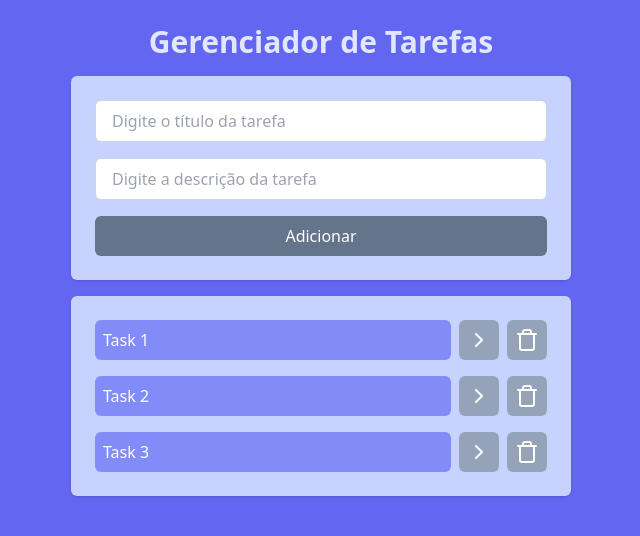
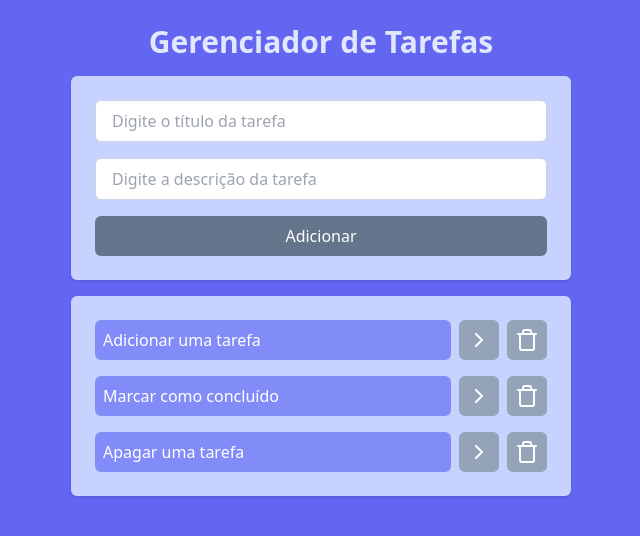
Before and after one commit to cat-cs/projetos-frontend, a React (Vite) app in the folder to-do-react/: page / in a window 1280 px wide. Shown: the top 536 px of the page, without its empty margins (319-959 px from the left). Built offline with nearby package versions, Linux system fonts and the light colour scheme.

Commit message:
basic app final

```diff
--- a/to-do-react/src/App.jsx
+++ b/to-do-react/src/App.jsx
@@ -1,13 +1,35 @@
-import { useState } from "react";
+import { useEffect, useState } from "react";
 import AddTask from "./components/AddTask";
 import Tasks from "./components/Tasks";
 
 function App() {
-  const [tasks, setTasks] = useState([
-    { id: 1, title: "Task 1", description: "tralalá", isCompleted: false },
-    { id: 2, title: "Task 2", description: "tralalá2", isCompleted: false },
-    { id: 3, title: "Task 3", description: "tralalá3", isCompleted: false },
-  ]);
+  const [tasks, setTasks] = useState(
+    JSON.parse(localStorage.getItem("tasks")) || [
+      {
+        id: 1,
+        title: "Adicionar uma tarefa",
+        description:
+          "Escreva o título e descrição da tarefa e clique em adicionar.",
+        isCompleted: false,
+      },
+      {
+        id: 2,
+        title: "Marcar como concluído",
+        description: "Clique no título da tarefa para marcar como concluída.",
+        isCompleted: false,
+      },
+      {
+        id: 3,
+        title: "Apagar uma tarefa",
+        description: "Clique na lixeira para apagar uma tarefa da lista.",
+        isCompleted: false,
+      },
+    ]
+  );
+
+  useEffect(() => {
+    localStorage.setItem("tasks", JSON.stringify(tasks));
+  }, [tasks]);
 
   function onClickCheckTask(taskId) {
     const newTasks = tasks.map((task) => {
--- a/to-do-react/src/components/Tasks.jsx
+++ b/to-do-react/src/components/Tasks.jsx
@@ -1,6 +1,19 @@
 import { ChevronRightIcon, Trash } from "lucide-react";
+import { useNavigate } from "react-router-dom";
 
 function Tasks({ tasks, onClickCheckTask, onClickDeleteTask }) {
+  const navigate = useNavigate();
+
+  function onClickDetails(task) {
+    const query = new URLSearchParams()
+    query.set("title", task.title)
+    query.set("description", task.description)
+
+    navigate(
+      `/task-description?${query.toString()}`
+    );
+  }
+
   return (
     <ul className="space-y-4 p-6 bg-indigo-200 rounded-md shadow">
       {tasks.map((task) => (
@@ -13,7 +26,10 @@
           >
             {task.title}
           </button>
-          <button className="bg-slate-400 p-2 rounded-md text-white">
+          <button
+            onClick={() => onClickDetails(task)}
+            className="bg-slate-400 p-2 rounded-md text-white"
+          >
             <ChevronRightIcon /> {/* Icone detalhes*/}
           </button>
           <button
--- a/to-do-react/src/pages/TaskDescription.jsx
+++ b/to-do-react/src/pages/TaskDescription.jsx
@@ -1,6 +1,33 @@
+import { ChevronLeftIcon } from "lucide-react";
+import { useNavigate, useSearchParams } from "react-router-dom";
+
 function TaskDescription() {
+  const navigate = useNavigate();
+
+  const [searchParams] = useSearchParams();
+  const title = searchParams.get("title");
+  const description = searchParams.get("description");
+
   return (
-    <div className="w-screen h-screen bg-indigo-500 flex justify-center p-6"></div>
+    <div className="w-screen h-screen bg-indigo-500 flex justify-center p-6">
+      <div className="w-[500px] space-y-4">
+        <div className="flex justify-center relative">
+          <button
+            onClick={() => navigate(-1)}
+            className="absolute left-0 top-0 bottom-0 bg-slate-400 p-2 rounded-md text-white"
+          >
+            <ChevronLeftIcon />
+          </button>
+          <h1 className="text-3xl text-indigo-100 font-bold text-center">
+            Descrição de Tarefa
+          </h1>
+        </div>
+        <div className="bg-slate-200 p-4 rounded-md">
+          <h2 className="text-x font-bold text-slate-800">{title}</h2>
+          <p className="text-slate-700">{description}</p>
+        </div>
+      </div>
+    </div>
   );
 }
 
```
